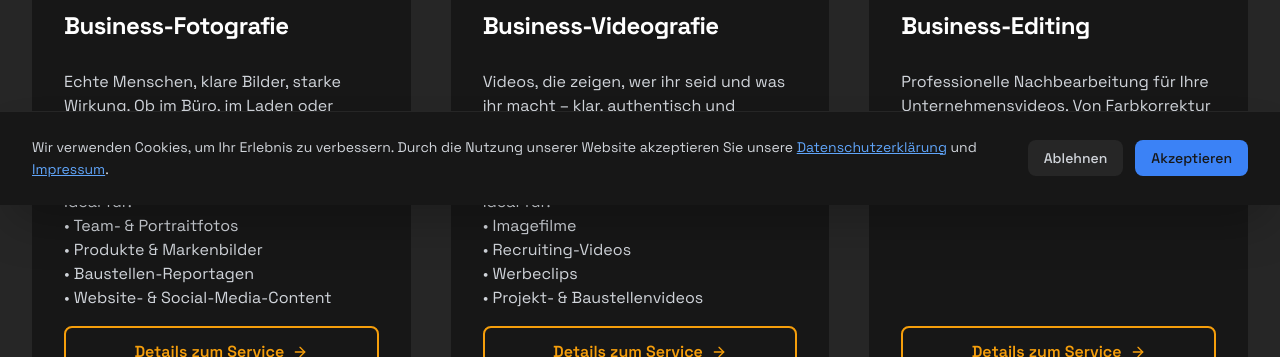
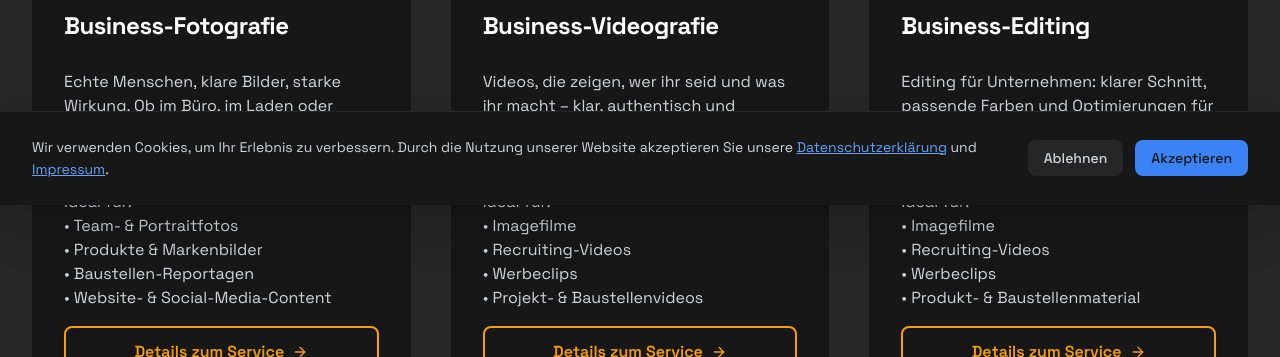
Before and after one commit to Mika4vondenen/MoskHeile, a React (Vite) app: page /services/business in a window 1280 px wide. Shown: the part 595-952 px from the top of the page. Built offline with nearby package versions, Linux system fonts and the light colour scheme; a web font is replaced by a local one.

Commit message:
Updated services.ts

```diff
--- a/src/data/services.ts
+++ b/src/data/services.ts
@@ -53,7 +53,7 @@ export const businessServices: Service[] = [
   {
     id: 'business-editing',
     title: 'Business-Editing',
-    description: 'Professionelle Nachbearbeitung für Ihre Unternehmensvideos. Von Farbkorrektur bis Motion Graphics – alles aus einer Hand.',
+    description: 'Editing für Unternehmen: klarer Schnitt, passende Farben und Optimierungen für Foto- und Videomaterial aus Betrieb, Büro oder Baustelle.\n\nIdeal für:\n• Imagefilme\n• Recruiting-Videos\n• Werbeclips\n• Produkt- & Baustellenmaterial',
     image: 'https://images.pexels.com/photos/3183197/pexels-photo-3183197.jpeg?auto=compress&cs=tinysrgb&w=800',
     link: '/services/business/editing',
   },
```
